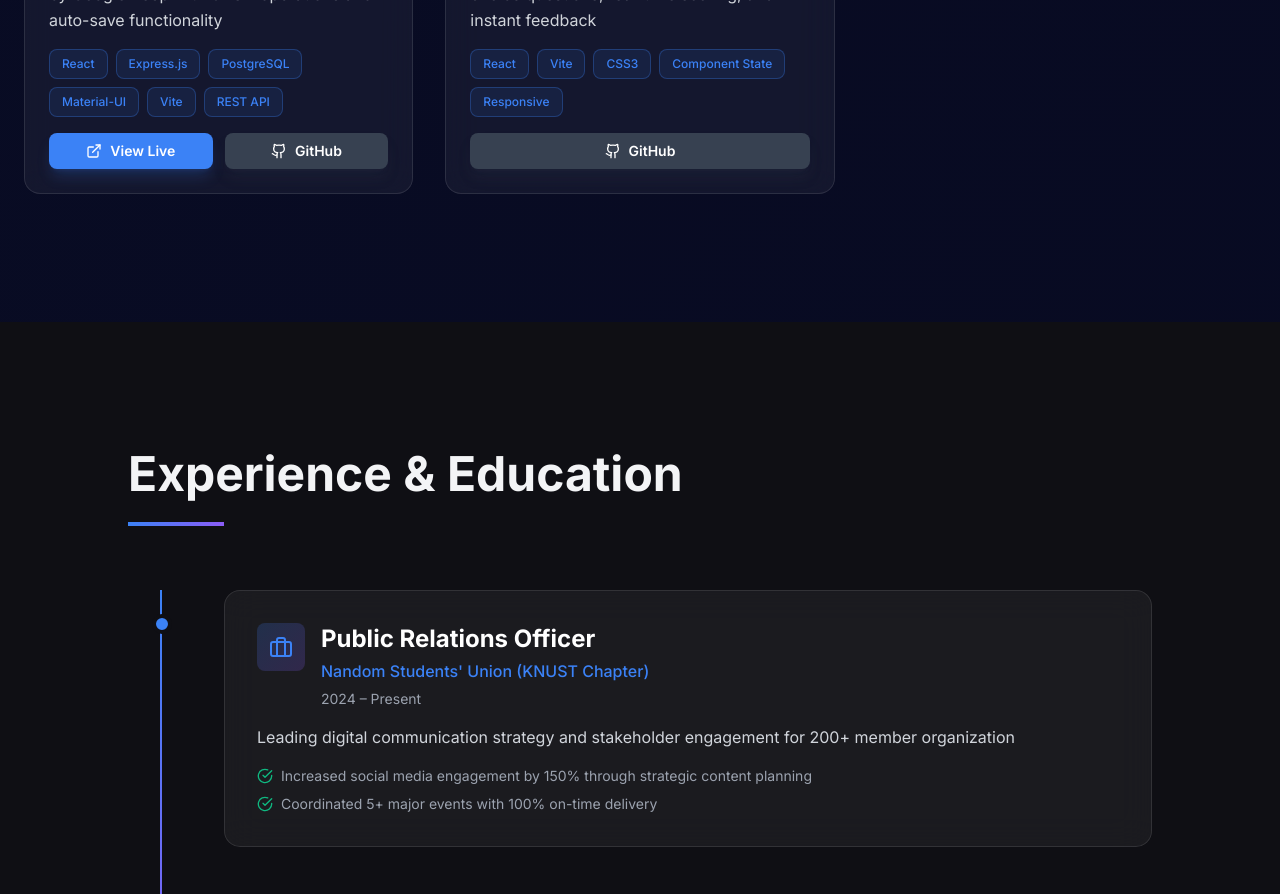
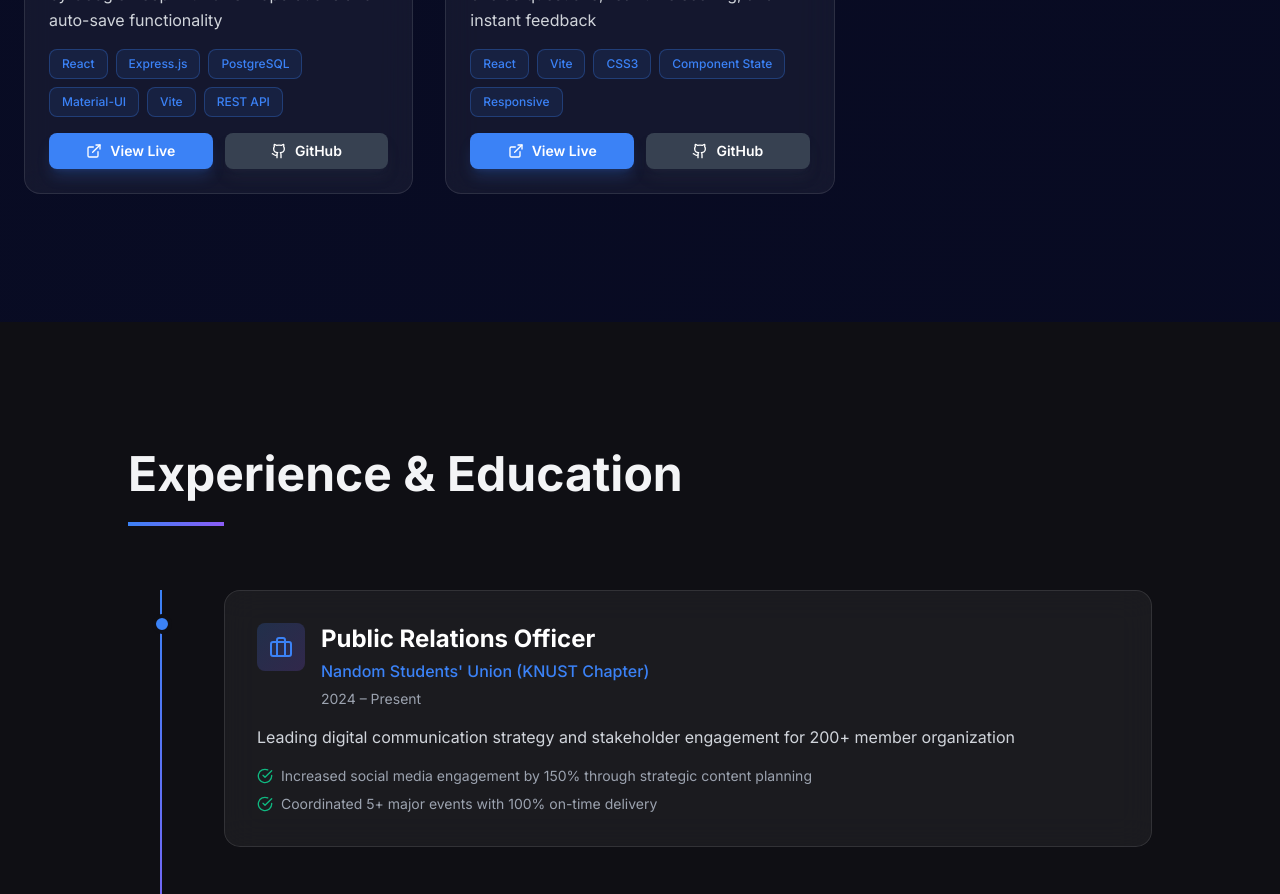
Before and after one commit to SankerProtus/portfolio, a React (Vite) app: page / in a window 1280 px wide. Shown: the part 3680-4574 px from the top of the page. Built offline with nearby package versions, Linux system fonts and the light colour scheme.

Commit message:
Add live URL for Quiz App project

```diff
--- a/src/data/portfolioData.js
+++ b/src/data/portfolioData.js
@@ -91,6 +91,7 @@ export const projects = [
       "Created an educational tool with reusable question components, percentage-based scoring, and detailed answer review functionality",
     tags: ["React", "Vite", "CSS3", "Component State", "Responsive"],
     githubUrl: "https://github.com/SankerProtus/quiz-app",
+    liveUrl: "https://quiz-app-olive-two-39.vercel.app/",
     image: "/screenshots/project-quiz.png",
   },
 ];
```
